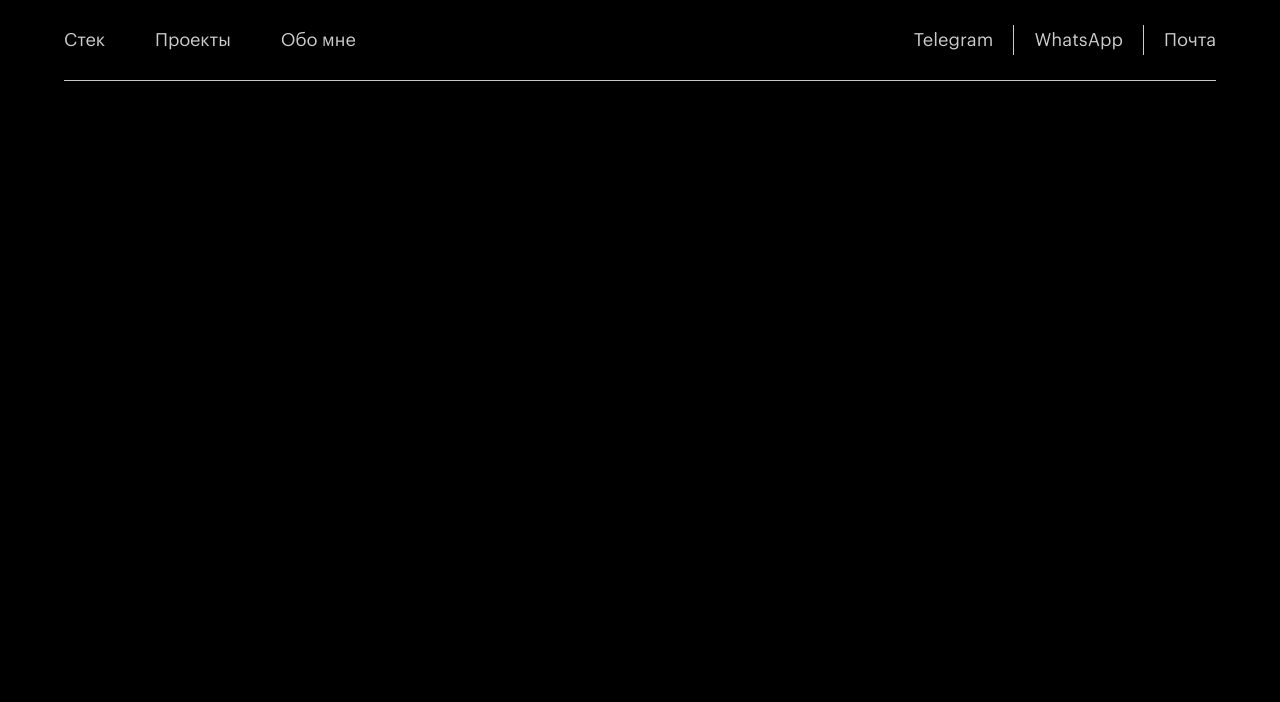
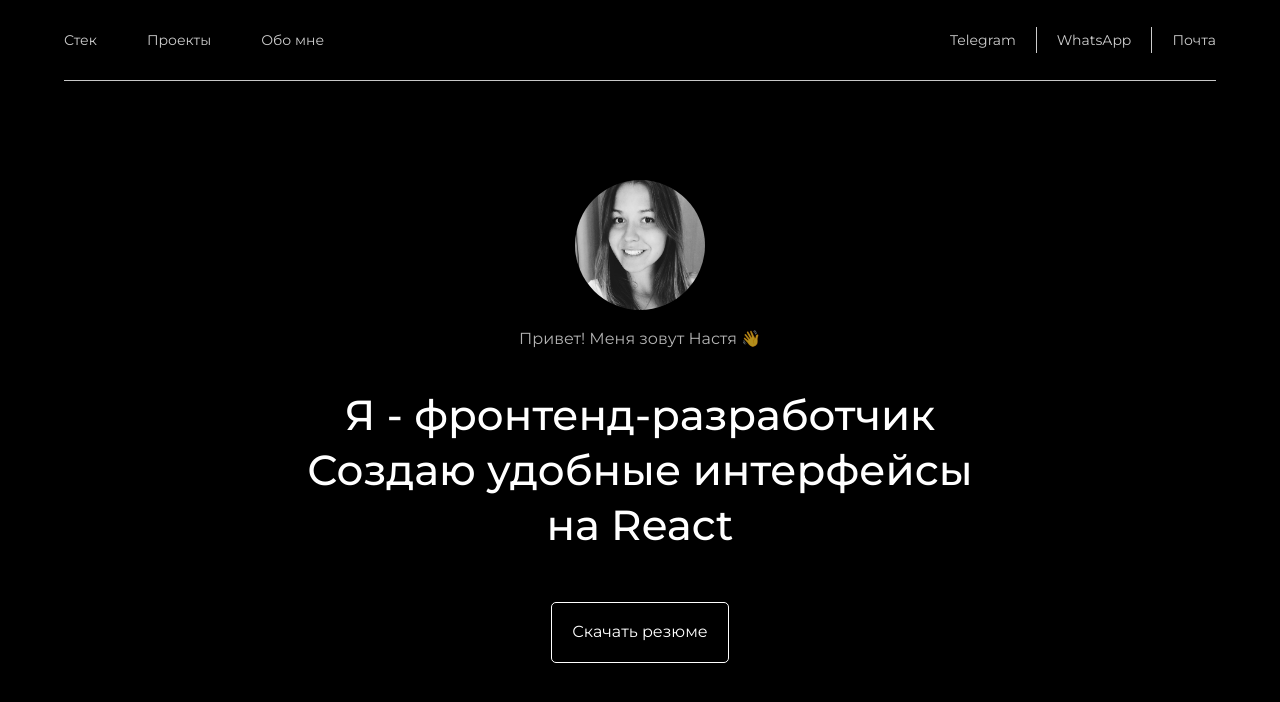
Before and after one commit to AnaSerg/portfolio-website-react, a React (Create React App) app: page / in a window 1280 px wide. Shown: the top 702 px of the page. Built offline with nearby package versions, Linux system fonts and the light colour scheme.

Commit message:
feat: реализовать Cover

```diff
--- a/public/index.html
+++ b/public/index.html
@@ -4,40 +4,9 @@
     <meta charset="utf-8" />
     <link rel="icon" href="%PUBLIC_URL%/favicon.ico" />
     <meta name="viewport" content="width=device-width, initial-scale=1" />
-    <meta name="theme-color" content="#000000" />
-    <meta
-      name="description"
-      content="Web site created using create-react-app"
-    />
-    <link rel="apple-touch-icon" href="%PUBLIC_URL%/logo192.png" />
-    <!--
-      manifest.json provides metadata used when your web app is installed on a
-      user's mobile device or desktop. See https://developers.google.com/web/fundamentals/web-app-manifest/
-    -->
-    <link rel="manifest" href="%PUBLIC_URL%/manifest.json" />
-    <!--
-      Notice the use of %PUBLIC_URL% in the tags above.
-      It will be replaced with the URL of the `public` folder during the build.
-      Only files inside the `public` folder can be referenced from the HTML.
-
-      Unlike "/favicon.ico" or "favicon.ico", "%PUBLIC_URL%/favicon.ico" will
-      work correctly both with client-side routing and a non-root public URL.
-      Learn how to configure a non-root public URL by running `npm run build`.
-    -->
-    <title>React App</title>
+    <title>Anastasia Sergeeva Portfolio</title>
   </head>
   <body>
-    <noscript>You need to enable JavaScript to run this app.</noscript>
     <div id="root"></div>
-    <!--
-      This HTML file is a template.
-      If you open it directly in the browser, you will see an empty page.
-
-      You can add webfonts, meta tags, or analytics to this file.
-      The build step will place the bundled scripts into the <body> tag.
-
-      To begin the development, run `npm start` or `yarn start`.
-      To create a production bundle, use `npm run build` or `yarn build`.
-    -->
   </body>
 </html>
--- a/src/components/App/App.css
+++ b/src/components/App/App.css
@@ -1,7 +1,7 @@
 .App {
   background-color: #000;
   color: #fff;
-  font-family: GraphikLCG;
+  font-family: 'Montserrat', sans-serif;
   height: 2000px;
   min-height: 100vh;
   display: flex;
--- a/src/components/App/App.js
+++ b/src/components/App/App.js
@@ -1,10 +1,12 @@
 import './App.css';
 import Header from "../Header/Header";
+import Cover from "../Cover/Cover";
 
 function App() {
   return (
     <div className="App">
         <Header />
+        <Cover />
     </div>
   );
 }
--- /dev/null
+++ b/src/components/Cover/Cover.jsx
@@ -0,0 +1,16 @@
+import React from 'react';
+import Photo from '../../images/Photo.jpg';
+import '../Cover/Cover.scss';
+
+const Cover = () => {
+    return (
+        <div className="cover">
+            <img src={Photo} className="cover__image"/>
+            <p className="cover__text">Привет! Меня зовут Настя 👋</p>
+            <h1 className="cover__title">Я - фронтенд-разработчик <br/> Создаю удобные интерфейсы на React</h1>
+            <button className="cover__button">Скачать резюме</button>
+        </div>
+    );
+};
+
+export default Cover;
--- /dev/null
+++ b/src/components/Cover/Cover.scss
@@ -0,0 +1,38 @@
+@import '../../scss/mixins.scss';
+
+.cover {
+  padding-top: 180px;
+  @include flex-center-column;
+  &__image {
+    border-radius: 50%;
+    height: 130px;
+    width: 130px;
+  }
+  &__text {
+    margin: 20px 0 0;
+    font-size: 16px;
+    opacity: .7;
+  }
+  &__title {
+    text-align: center;
+    max-width: 700px;
+    margin: 40px 0 0;
+    font-size: 42px;
+    font-weight: 500;
+    line-height: 1.3;
+  }
+  &__button {
+    margin-top: 50px;
+    padding: 20px;
+    border: 1px solid #fff;
+    background-color: #000;
+    color: #fff;
+    border-radius: 5px;
+    &:hover {
+      background-color: #E85921;
+      border-color: #E85921;
+      color: #000;
+    }
+    transition: all .3s;
+  }
+}
--- a/src/components/Header/Header.scss
+++ b/src/components/Header/Header.scss
@@ -1,6 +1,7 @@
 @import '../../scss/mixins.scss';
 
 .header {
+  background-color: #000;
   position: fixed;
   height: 80px;
   width: 90%;
@@ -12,7 +13,7 @@
     gap: 50px;
     padding: 0;
     &-item {
-      font-size: 18px;
+      font-size: 14px;
       cursor: pointer;
       &:hover {
         opacity: .6;
@@ -41,7 +42,7 @@
       opacity: .8;
       padding: 5px 20px 5px 0;
       border-right: 1px solid #fff;
-      font-size: 18px;
+      font-size: 14px;
       cursor: pointer;
       &:last-of-type {
         border: none;
--- a/src/vendor/fonts/fonts.css
+++ b/src/vendor/fonts/fonts.css
@@ -1,15 +1 @@
-@font-face {
-    font-family: 'GraphikLCG';
-    font-weight: 400;
-    src:
-            url(./GraphikLCG-Regular.woff2) format('woff2'),
-            url(./GraphikLCG-Regular.woff) format('woff');
-}
-
-@font-face {
-    font-family: 'GraphikLCG';
-    font-weight: 500;
-    src:
-            url(./GraphikLCG-Semibold.woff2) format('woff2'),
-            url(./GraphikLCG-Semibold.woff) format('woff');
-}
+@import url('https://fonts.googleapis.com/css2?family=Montserrat:wght@300;400;500&display=swap');
```
Also changed, not shown: public/robots.txt (deleted), src/images/Photo.jpg (added).
